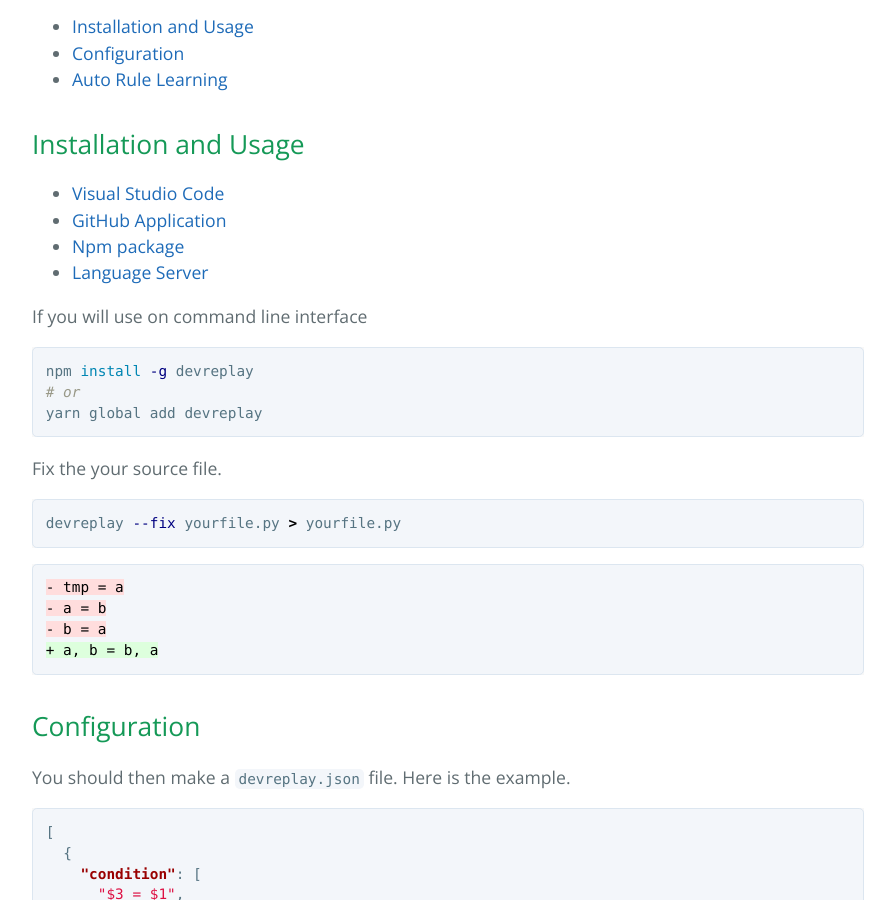
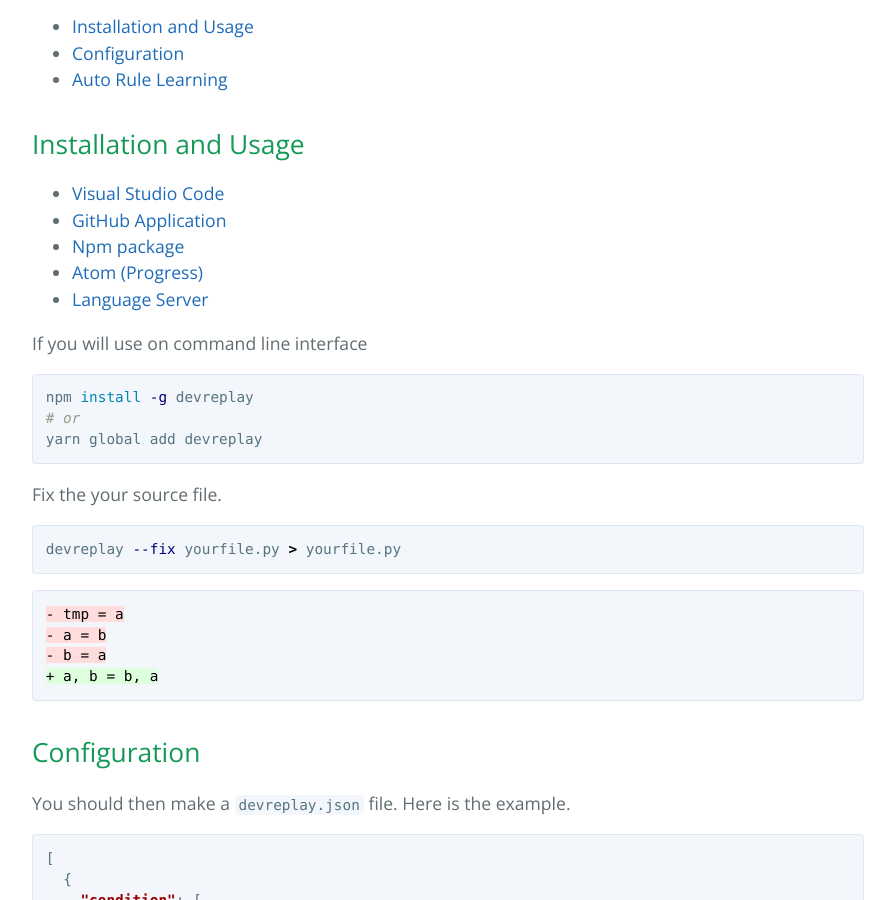
Before and after one commit to devreplay/devreplay.github.io, a Jekyll site: the page built from docs.md, in a window 1280 px wide and 900 px high, scrolled down 542 px. Shown: the whole window, without its empty margins (192-1087 px from the left). Built offline with Jekyll 4.4.1, drawn with Linux system fonts in a browser that asks for light colours.

Commit message:
update docs

```diff
--- a/docs.md
+++ b/docs.md
@@ -18,6 +18,7 @@ order: 1
 * [Visual Studio Code](https://marketplace.visualstudio.com/items?itemName=Ikuyadeu.devreplay)
 * [GitHub Application](https://github.com/marketplace/dev-replay)
 * [Npm package](https://www.npmjs.com/package/devreplay)
+* [Atom (Progress)](https://atom.io/packages/atom-devreplay)
 * [Language Server](https://www.npmjs.com/package/devreplay-server)
 
 If you will use on command line interface
```
